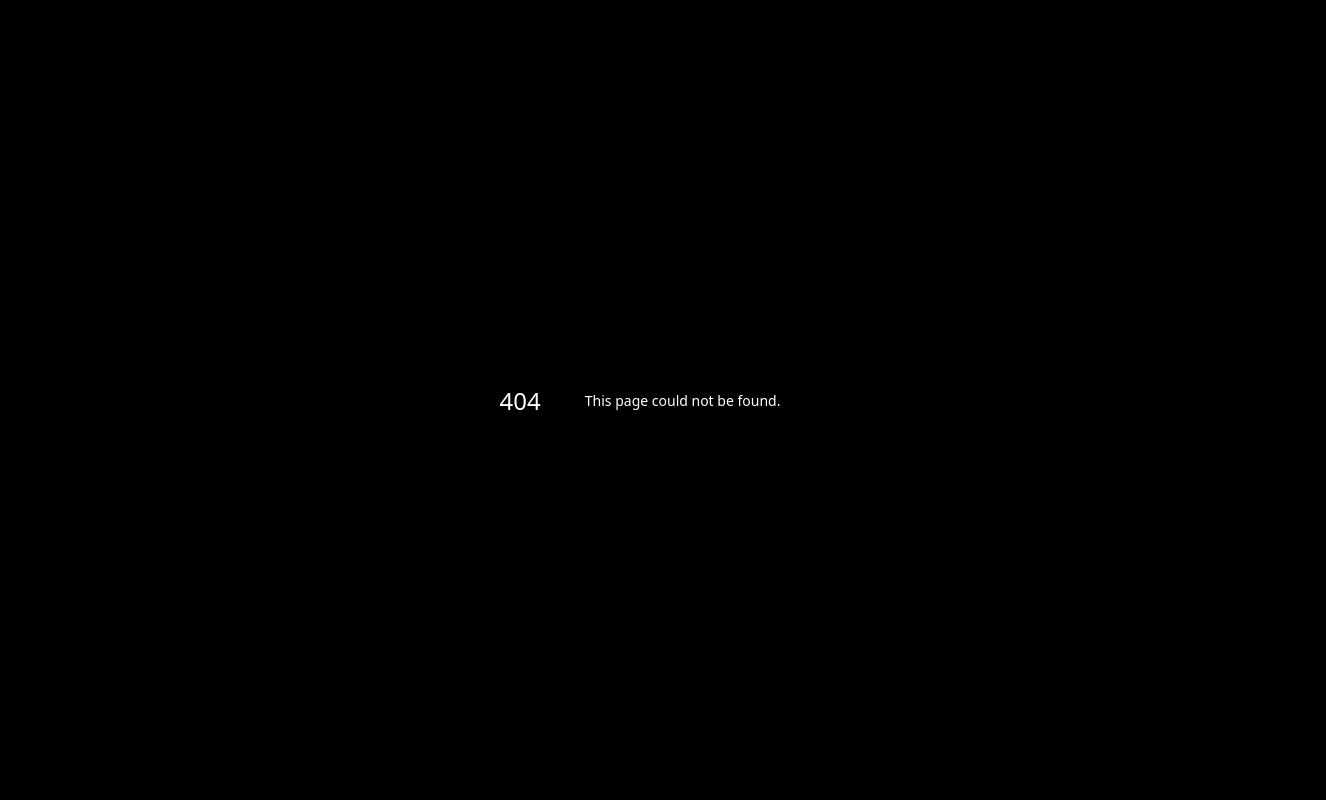
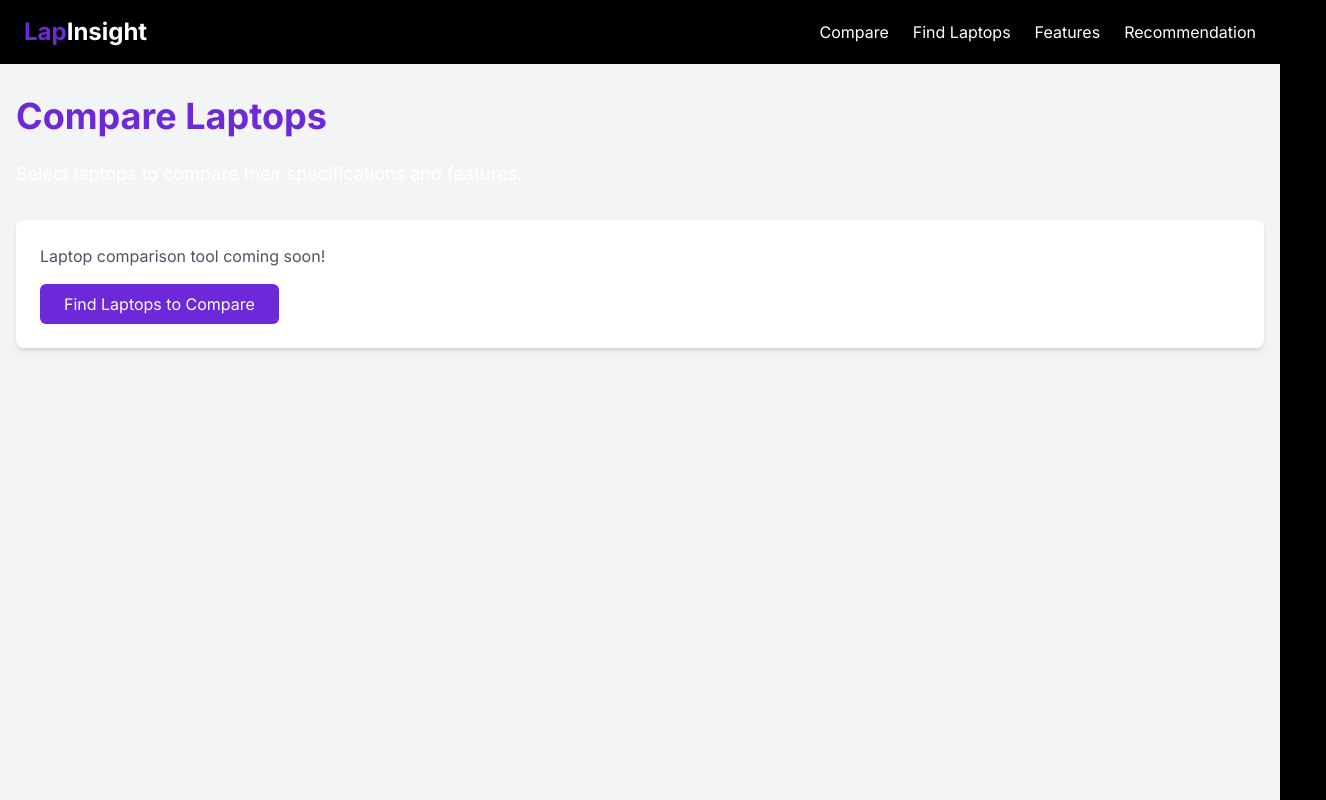
Before and after one commit to Panda-Abhisek/LapInsight, a Next.js app: page /compare in a window 1280 px wide. Before the commit this address had no page. Shown: the top 800 px of the page, 1326 px wide, since content can reach past the window. Built offline with nearby package versions, Linux system fonts and the light colour scheme.

Commit message:
add compare page and make header, footer fix in all the pages

```diff
--- /dev/null
+++ b/src/app/compare/page.jsx
@@ -0,0 +1,24 @@
+import React from 'react'
+import Link from 'next/link'
+
+export default function ComparePage() {
+  return (
+    <div className="min-h-screen bg-gray-100">
+      <main className="container mx-auto px-4 py-8">
+        <h1 className="text-4xl font-bold text-purple-700 mb-6">Compare Laptops</h1>
+        <p className="text-lg mb-8">Select laptops to compare their specifications and features.</p>
+
+        {/* Placeholder for laptop comparison functionality */}
+        <div className="bg-white shadow-md rounded-lg p-6">
+          <p className="text-gray-600 mb-4">Laptop comparison tool coming soon!</p>
+          <Link
+            href="/find-laptops"
+            className="inline-block bg-purple-700 text-white px-6 py-2 rounded-md hover:bg-purple-800 transition-colors"
+          >
+            Find Laptops to Compare
+          </Link>
+        </div>
+      </main>
+    </div>
+  )
+}
--- a/src/app/layout.js
+++ b/src/app/layout.js
@@ -1,5 +1,7 @@
+import Header from '@/components/Header'
 import './globals.css'
 import { Inter } from 'next/font/google'
+import Footer from '@/components/Footer'
 
 const inter = Inter({ subsets: ['latin'] })
 
@@ -11,7 +13,11 @@ export const metadata = {
 export default function RootLayout({ children }) {
   return (
     <html lang="en">
-      <body className={`${inter.className} bg-black text-white`}>{children}</body>
+      <body className={`${inter.className} bg-black text-white`}>
+        <Header />
+        {children}
+        <Footer />
+      </body>
     </html>
   )
 }
--- a/src/app/page.js
+++ b/src/app/page.js
@@ -1,25 +1,21 @@
-import Header from '../components/Header'
 import Hero from '../components/Hero'
 import DiscoverTech from '../components/DiscoverTech'
-import Compare from '../components/Compare'
+import Specs from '../components/Specs'
 import Testimonials from '../components/Testimonials'
 import CallToAction from '../components/CallToAction'
 import FAQ from '../components/FAQ'
-import Footer from '../components/Footer'
 
 export default function Home() {
   return (
     <>
-      <Header />
       <main>
         <Hero />
         <DiscoverTech />
-        <Compare />
+        <Specs />
         <Testimonials />
         <CallToAction />
         <FAQ />
       </main>
-      <Footer />
     </>
   )
 }
--- a/src/components/Header.jsx
+++ b/src/components/Header.jsx
@@ -9,10 +9,38 @@ export default function Header() {
       </Link>
       <nav>
         <ul className="flex space-x-6">
-          <li><Link href="/compare" className="hover:text-purple-700 transition-colors">Compare</Link></li>
-          <li><Link href="/find-laptops" className="hover:text-purple-700 transition-colors">Find Laptops</Link></li>
-          <li><Link href="/features" className="hover:text-purple-700 transition-colors">Features</Link></li>
-          <li><Link href="/recommendation" className="hover:text-purple-700 transition-colors">Recommendation</Link></li>
+          <li>
+            <Link
+              href="/compare"
+              className="text-white hover:text-purple-700 transition-colors"
+            >
+              Compare
+            </Link>
+          </li>
+          <li>
+            <Link
+              href="/find-laptops"
+              className="text-white hover:text-purple-700 transition-colors"
+            >
+              Find Laptops
+            </Link>
+          </li>
+          <li>
+            <Link
+              href="/features"
+              className="text-white hover:text-purple-700 transition-colors"
+            >
+              Features
+            </Link>
+          </li>
+          <li>
+            <Link
+              href="/recommendation"
+              className="text-white hover:text-purple-700 transition-colors"
+            >
+              Recommendation
+            </Link>
+          </li>
         </ul>
       </nav>
     </header>
--- a/src/components/Compare.jsx
+++ b/src/components/Specs.jsx
@@ -1,7 +1,7 @@
 import React from 'react'
 import Image from 'next/image'
 
-export default function Compare() {
+export default function Specs() {
   return (
     <section className="bg-black py-20 px-6">
       <div className="max-w-6xl mx-auto flex flex-col lg:flex-row items-center justify-between">
```
